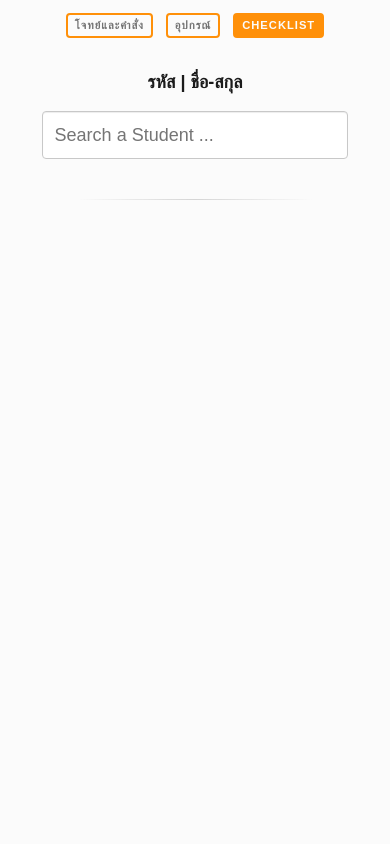
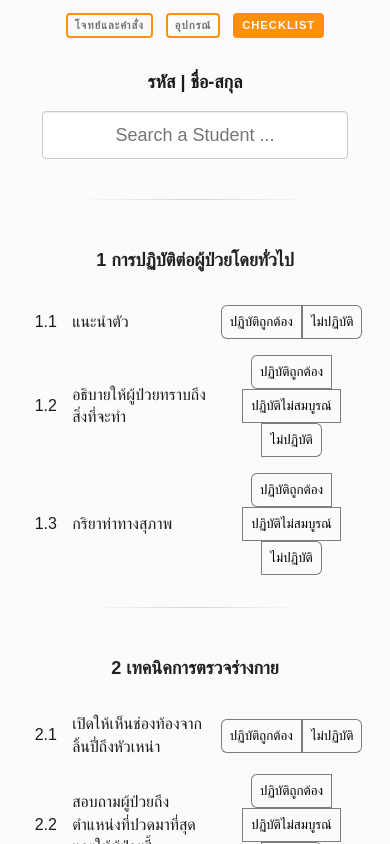
Before and after one commit to psuteparuk/OSCE, a plain HTML site: page index.html in a window 390 px wide. Both pictures are taken after a click on the link "CHECKLIST". Shown: the top 844 px of the page. Drawn offline with Linux system fonts and the light colour scheme.

Commit message:
UI for Checklist Form
  - TODO: Button group UI for small screen

```diff
--- a/css/style.css
+++ b/css/style.css
@@ -52,6 +52,8 @@ nav a.active {
 
 /* Checklist Page */
 
+/* Student selector */
+
 .student-selector {
   padding: 1rem 0;
   text-align: center;
@@ -93,6 +95,91 @@ nav a.active {
   text-shadow: 0 0 0 black;
 }
 
+/* Checklist table */
+
+.checklist .topic-title {
+  text-align: center;
+}
+
+.checklist table {
+  margin-left: auto;
+  margin-right: auto;
+  width: 80%;
+}
+
+.checklist td {
+  padding: 0.5rem 0;
+}
+
+.checklist td.numbering-col {
+  width: 15%;
+  text-align: center;
+}
+
+.checklist td.problem-col {
+  width: 40%;
+}
+
+.checklist td.answers-col {
+  width: 45%;
+  text-align: center;
+}
+
+.checklist .answers-group-wrapper {
+  text-align: center;
+}
+
+/* Button Group */
+
+.btn-group {
+  display: inline-block;
+  background-color: #FBFBFB;
+  border: 1px solid rgba(0,0,0,0.5);
+  padding: 0.5rem;
+  text-align: center;
+  white-space: nowrap;
+  cursor: pointer;
+  -webkit-user-select: none;
+  -moz-user-select: none;
+  -ms-user-select: none;
+  user-select: none;
+  transition: border-color 0.15s ease-in-out 0s, box-shadow 0.15s ease-in-out 0s;
+  -webkit-transition: border-color 0.15s ease-in-out 0s, box-shadow 0.15s ease-in-out 0s;
+}
+
+.btn-group:focus,
+.btn-group:active {
+  outline: none;
+}
+
+.btn-group.active {
+  background-color: #999999;
+  color: white;
+  border-color: #999999;
+}
+
+.btn-group.btn-group-correct.active {
+  background-color: #00C96D;
+  color: white;
+  border-color: #00C96D;
+}
+
+.btn-group.btn-group-wrong.active {
+  background-color: #DC143C;
+  color: white;
+  border-color: #DC143C;
+}
+
+.btn-group.btn-group-first {
+  border-top-left-radius: 6px;
+  border-bottom-left-radius: 6px;
+}
+
+.btn-group.btn-group-last {
+  border-top-right-radius: 6px;
+  border-bottom-right-radius: 6px;
+}
+
 /* Auto Complete */
 
 .autocomplete-suggestions {
@@ -113,6 +200,12 @@ nav a.active {
 
 /* Responsive */
 
+@media only screen and (min-width: 720px) and (max-width: 959px) {
+  .checklist table {
+    width: 100%;
+  }
+}
+
 @media only screen and (max-width: 719px) {
   nav {
     font-size: 0.7rem;
@@ -126,6 +219,11 @@ nav a.active {
     display: block;
     margin: 1rem auto 0;
     width: 80%;
+    text-align: center;
+  }
+
+  .checklist table {
+    width: 100%;
   }
 }
 
--- a/js/main.js
+++ b/js/main.js
@@ -1,3 +1,7 @@
+// Constant
+var DEFAULT_ANSWERS = ["ปฏิบัติถูกต้อง", "ปฏิบัติไม่สมบูรณ์", "ไม่ปฏิบัติ"];
+
+// Execute when the DOM is ready
 function domReady() {
   document.body.className += "javascript";
 
@@ -21,6 +25,7 @@ function domReady() {
 
     // Checklist page
     addStudentListHandler(students, '.student-selector .selector');
+    generateForm(questions, '.checklist');
   }
 
   function preventPullToRefresh() {
@@ -75,8 +80,8 @@ function domReady() {
 
   // Header
   function populateHeader(title, code) {
-    document.querySelector('#title').innerHTML = title;
-    document.querySelector('#code').innerHTML = code;
+    document.querySelector('#title').innerHTML = htmlNewline(htmlEscape(title || ""));
+    document.querySelector('#code').innerHTML = htmlNewline(htmlEscape(code || ""));
   }
 
   // Main Instructions
@@ -86,15 +91,6 @@ function domReady() {
   }
 
   // Students List
-  function populateStudentList(students) {
-    var selectElem = document.querySelector('.student-selector .selector');
-    forEach(students, function(index, student) {
-      var optElem = document.createElement('option');
-      optElem.innerHTML = htmlEscape(student[0] + ' | ' + student[1]);
-      selectElem.appendChild(optElem);
-    });
-  }
-
   function addStudentListHandler(students, selector) {
     new autoComplete({
       selector: selector,
@@ -119,6 +115,107 @@ function domReady() {
         input.value = item.getAttribute('data-name');
         input.setAttribute('data-code', item.getAttribute('data-code'));
       }
+    });
+  }
+
+  function generateForm(questions, selector) {
+    var targetDom = document.querySelector(selector);
+
+    forEach(questions.children, function(index, topic) {
+      var container = document.createElement('div');
+      container.className = 'container-12 clearfix';
+      targetDom.appendChild(container);
+
+      var grid = document.createElement('div');
+      grid.className = 'grid-12';
+      container.appendChild(grid);
+
+      var topicElem = document.createElement('h4');
+      topicElem.className = 'topic-title';
+      topicElem.innerHTML = topic.problem ? htmlEscape((index+1)+' '+topic.problem) : "";
+      grid.appendChild(topicElem);
+
+      var table = document.createElement('table');
+      table.setAttribute('cellspacing', 0);
+      grid.appendChild(table);
+
+      generateAnswersGroup(topic, grid, 'div', 'answers-group-wrapper', 'btn-group btn-group-'+(index+1));
+
+      var hr = document.createElement('hr');
+      grid.appendChild(hr);
+
+      generateTableContent(topic.children, table, index+1);
+    });
+  }
+
+  function generateTableContent(children, parentDom, parentNumbering) {
+    if (!children) return;
+
+    forEach(children, function(index, child) {
+      var rowElem = document.createElement('tr');
+      parentDom.appendChild(rowElem);
+
+      var firstColElem = document.createElement('td');
+      firstColElem.className = 'numbering-col';
+      firstColElem.innerHTML = parentNumbering + '.' + (index+1);
+      rowElem.appendChild(firstColElem);
+
+      var secondColElem = document.createElement('td');
+      secondColElem.className = 'problem-col';
+      secondColElem.innerHTML = htmlNewline(htmlEscape(child.problem));
+      rowElem.appendChild(secondColElem);
+
+      generateAnswersGroup(child, rowElem, 'td', 'answers-col answers-group-wrapper', 'btn-group btn-group-'+parentNumbering+'-'+(index+1));
+
+      generateTableContent(children.children, parentDom, parentNumbering+'.'+(index+1));
+    });
+  }
+
+  function generateAnswersGroup(problemObj, parentDom, answersElemType, elemClassName, groupClassName) {
+    if (problemObj.answerType) {
+      var answersElem = document.createElement(answersElemType);
+      answersElem.className = elemClassName || "";
+
+      var answers = [];
+      if (problemObj.answerType === 1) {
+        forEach(DEFAULT_ANSWERS, function(index, ans) {
+          if (!problemObj.exclude || problemObj.exclude.indexOf(index)) answers.push(ans);
+        });
+      } else if (problemObj.answerType === 2) {
+        answers = problemObj.answers;
+      }
+
+      forEach(answers, function(index, ans) {
+        var button = document.createElement('input');
+        button.setAttribute('type', 'button');
+        button.setAttribute('name', groupClassName.split(' ')[0]);
+        button.className = groupClassName || "";
+        if (index === 0) {
+          addClass(button, 'btn-group-first');
+          if (problemObj.answerType === 1) addClass(button, 'btn-group-correct');
+        }
+        if (index === answers.length-1) {
+          addClass(button, 'btn-group-last');
+          if (problemObj.answerType === 1) addClass(button, 'btn-group-wrong');
+        }
+        button.value = htmlEscape(ans);
+        button.setAttribute('data-val', index);
+        answersElem.appendChild(button);
+      });
+
+      parentDom.appendChild(answersElem);
+
+      addBtnGroupHandler(groupClassName);
+    }
+  }
+
+  function addBtnGroupHandler(groupClassName) {
+    var group = document.querySelectorAll('.' + groupClassName.split(' ').join('.'));
+    forEach(group, function(index, btn) {
+      btn.addEventListener('click', function(e) {
+        e.preventDefault();
+        switchGroup(btn, group, 'active', false);
+      });
     });
   }
 
```
